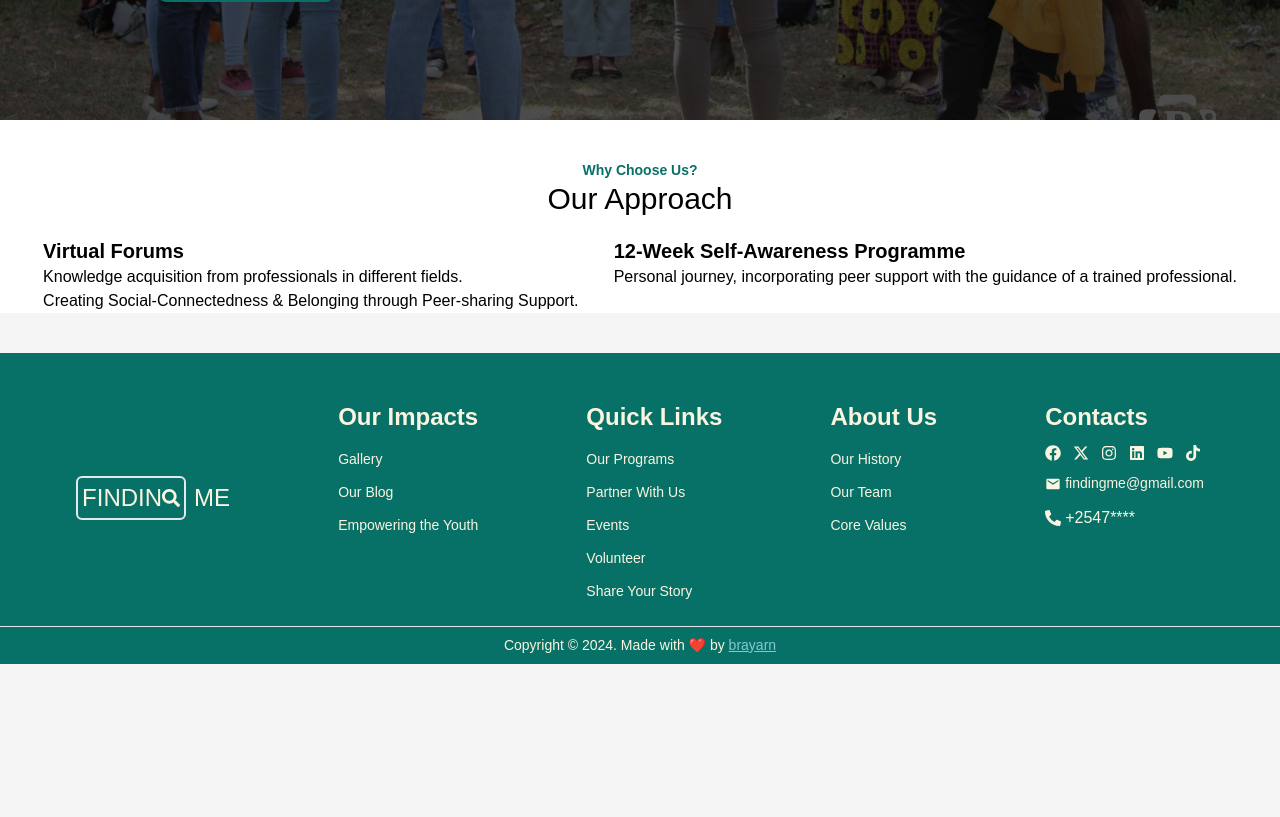
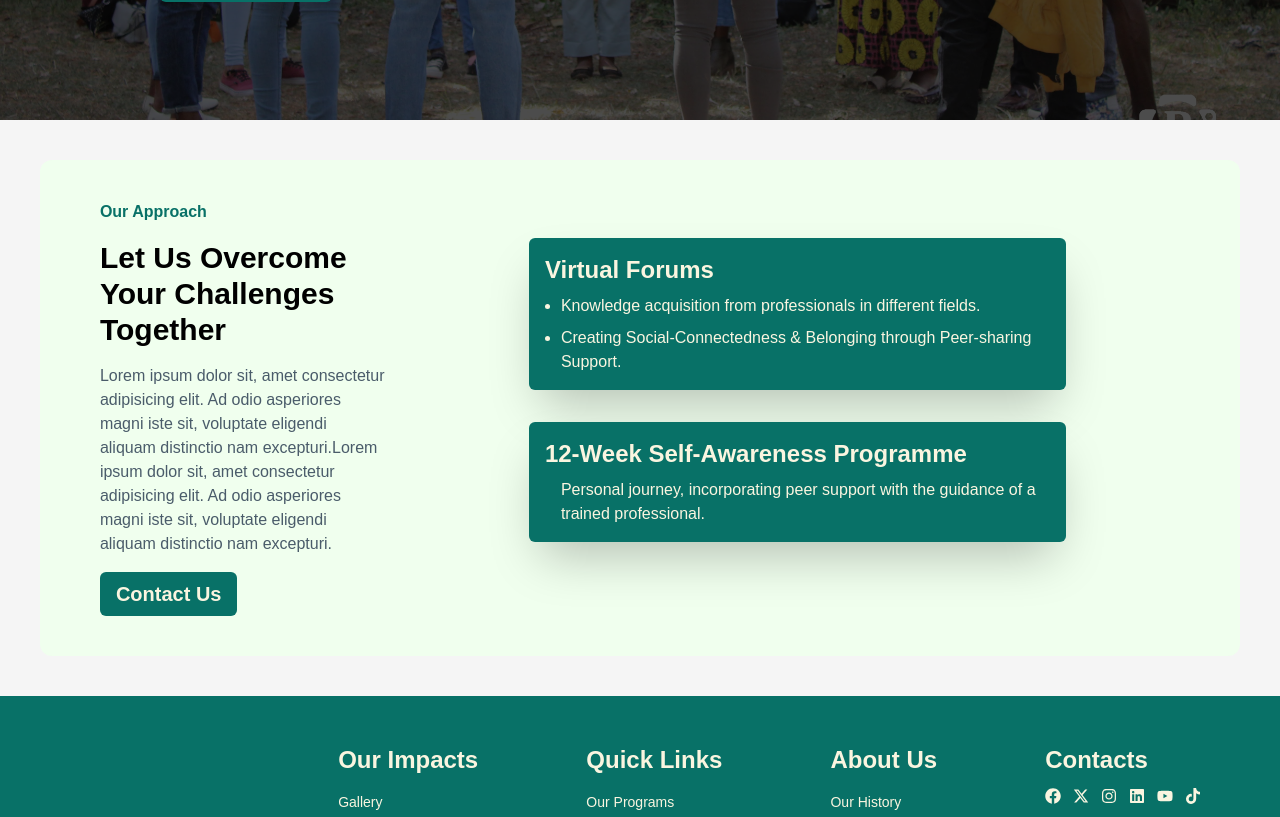
Before and after one commit to o-brayarn/finding-me, a React (Vite) app: page / in a window 1280 px wide. Shown: the part 640-1457 px from the top of the page. Before the commit the page ends 1304 px from the top, so only its background shows below. Built offline with nearby package versions, Linux system fonts and the light colour scheme.

Commit message:
complete approach section

```diff
--- a/src/components/Approach.jsx
+++ b/src/components/Approach.jsx
@@ -1,18 +1,37 @@
+import { useNavigate } from "react-router-dom";
+
 const Approach = () => {
+  const navigate = useNavigate();
   return (
-    <div className="h-full bg-[#FFFFFF]">
-      <div className="sm:ms-0 sm:me-0 ms-10 mb-5 flex flex-col justify-center items-center">
-        <h1 className="mt-10 text-[#087167] text-[14px] font-semibold">
-          Why Choose Us?
+    <div className="md:ms-10 md:me-10 md:rounded-xl  h-full bg-[#f0ffee] pb-10">
+      <div className="md:flex justify-center items-center gap-36 mt-10 sm:pl-10 pl-5 pr-5">
+        <div className="lg:w-1/4 md:w-1/2 flex flex-col">
+          <h1 className="mt-10 text-[#087167] text-[18  px] font-semibold">
+            Our Approach
           </h1>
-        <h1 className="sm:text-3xl text-2xl font-medium ">Our Approach</h1>
+          <h1 className="sm:text-3xl text-2xl font-bold mt-4">
+            Let Us Overcome Your Challenges Together
+          </h1>
+          <p className="mt-4 text-[#4A5C6A]">
+            Lorem ipsum dolor sit, amet consectetur adipisicing elit. Ad odio
+            asperiores magni iste sit, voluptate eligendi aliquam distinctio nam
+            excepturi.Lorem ipsum dolor sit, amet consectetur adipisicing elit.
+            Ad odio asperiores magni iste sit, voluptate eligendi aliquam
+            distinctio nam excepturi.
+          </p>
+          <button
+            className="w-fit bg-[#087167] text-[#FAF5E0] py-2 px-4 text-xl font-bold rounded-md flex items-center gap-2 mt-4"
+            onClick={() => navigate("/contact")}
+          >
+            Contact Us
+          </button>
         </div>
 
-      <div className="flex xl:justify-evenly md:justify-start flex-wrap gap-8 ms-10 me-10">
-        <div className="">
-          <h1 className="font-bold text-xl">Virtual Forums</h1>
-          <ul>
-            <li>
+        <div className="flex flex-col xl:justify-evenly md:justify-start flex-wrap gap-8  ">
+          <div className="text-[#FAF5E0] rounded-md bg-[#087167] p-4 shadow-2xl mt-6 md:mt-1 lg:w-4/5">
+            <h1 className="font-bold sm:text-2xl text-xl">Virtual Forums</h1>
+            <ul className="list-disc pl-4 ">
+              <li className="pb-2 pt-2">
                 Knowledge acquisition from professionals in different fields.
               </li>
               <li>
@@ -21,15 +40,17 @@ const Approach = () => {
               </li>
             </ul>
           </div>
-        <div className="">
-          <h1 className="font-bold text-xl">
+
+          <div className="text-[#FAF5E0] rounded-md bg-[#087167] p-4 shadow-2xl lg:w-4/5">
+            <h1 className="font-bold sm:text-2xl text-xl">
               12-Week Self-Awareness Programme
             </h1>
 
-          <p>
-            Personal journey, incorporating peer support with the guidance of a
-            trained professional.
+            <p className="pl-4 pt-2 ">
+              Personal journey, incorporating peer support with the guidance of
+              a trained professional.
             </p>
+          </div>
         </div>
       </div>
     </div>
```
Lines whose indentation alone changed are shown as unchanged.
